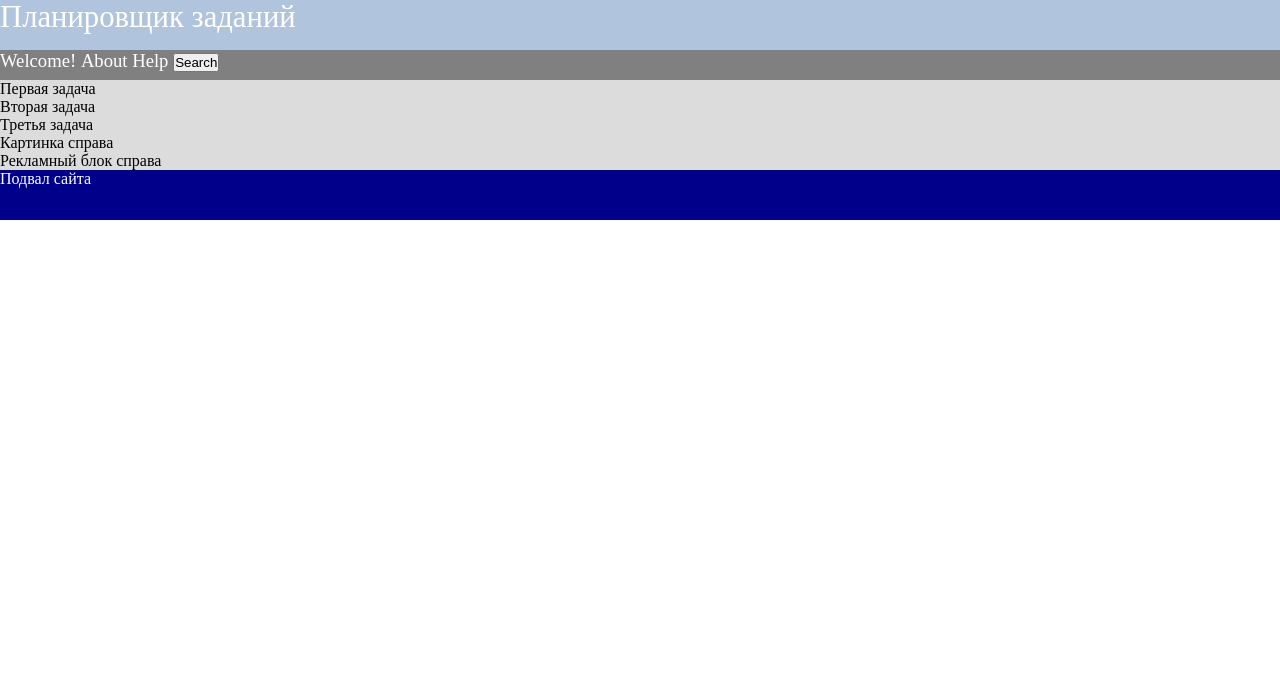
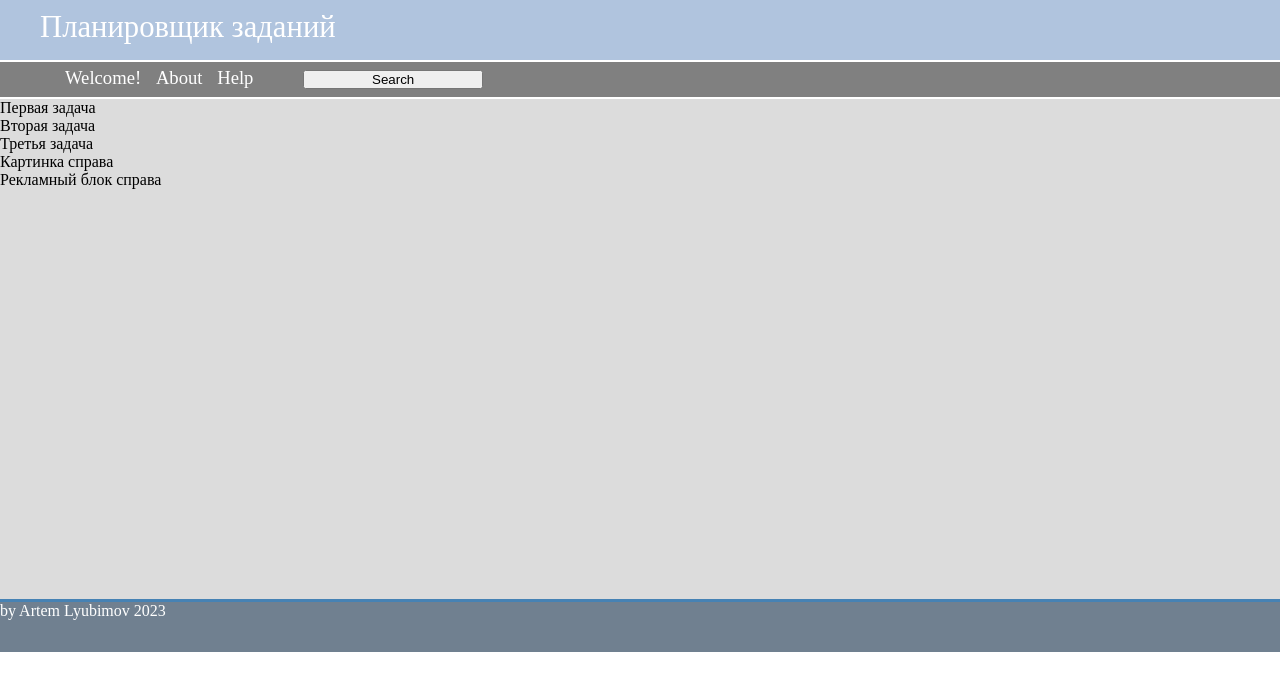
Before and after one commit to qqwing/taskmanager, a plain HTML site: page index.html in a window 1280 px wide. Drawn offline with Linux system fonts and the light colour scheme.

Commit message:
ready header and navbar

```diff
--- a/index.html
+++ b/index.html
@@ -13,17 +13,17 @@
                 <li>About</li>
                 <li>Help</li>
             </ul>
-            <button>Search</button>
+            <button id="search">Search</button>
         </nav>
         <main>
             <article>
-                <section>Первая задача</section>
-                <section>Вторая задача</section>
-                <section>Третья задача</section>
+                <section class="task">Первая задача</section>
+                <section class="task">Вторая задача</section>
+                <section class="task">Третья задача</section>
                 <figure>Картинка справа</figure>
             </article>
             <aside>Рекламный блок справа</aside>
         </main>
-        <footer>Подвал сайта</footer>
+        <footer>by Artem Lyubimov 2023</footer>
     </body>
 </html>
--- a/style.css
+++ b/style.css
@@ -3,32 +3,46 @@
     margin: 0px;
 }
 header {
-    width: 100%;
+    width: auto;
     height: 50px;
+    padding: 10px 0px 0px 40px;
+    border-bottom: 2px solid white;
     font-size: 23pt;
     background: lightsteelblue;
     color: white;
 }
 nav {
-    width: 100%;
-    height: 30px;
+    width: auto;
+    height: 35px;
+    border-bottom: 2px solid white;
     font-size: 14pt;
     background: gray;
     color: white;
 }
 ul {
-    display: inline-block;
+    display: inline-block; /*Разместить элементы в ряд*/
+    margin-left: 60px;
 }
 li {
     display: inline-block;
+    padding: 5px;
+}
+#search {
+    width: 180px;
+    margin-left: 40px;
 }
 main {
     width: auto;
+    height: 500px;
+    border-bottom: 3px solid steelblue;
     background: gainsboro;
 }
+
+
+
 footer {
-    width: 100%;
+    width: auto;
     height: 50px;
-    background: darkblue;
+    background: slategrey;
     color: white;
 }
```
